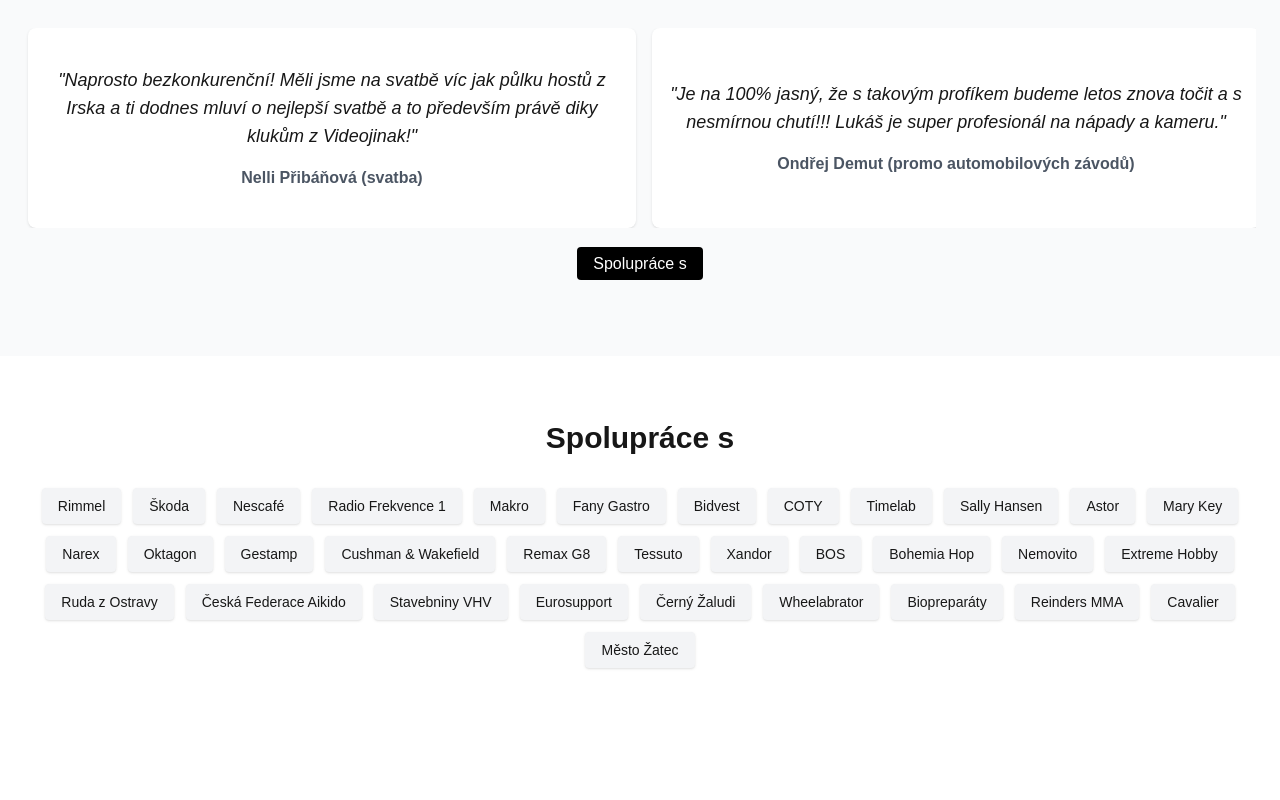
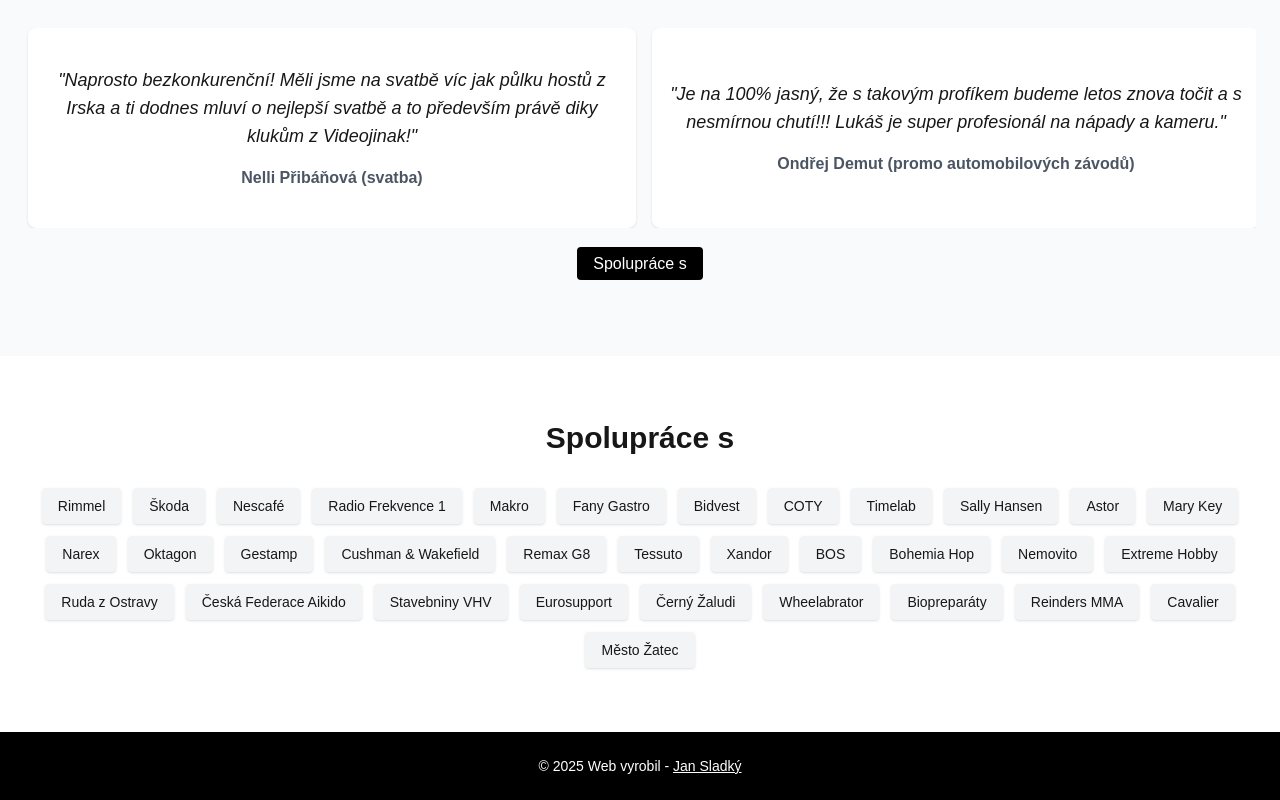
Before and after one commit to JanSladky/videojinak-web, a Next.js app: page / in a window 1280 px wide. Shown: the part 944-1744 px from the top of the page. Before the commit the page ends 1676 px from the top, so only its background shows below. Built offline with nearby package versions, Linux system fonts and the light colour scheme.

Commit message:
Přidání patičky

```diff
--- a/src/app/ClientLayout.tsx
+++ b/src/app/ClientLayout.tsx
@@ -75,6 +75,9 @@
       </header>
 
       <main className={mainClass}>{children}</main>
+       <footer className="text-center text-sm py-6 bg-black text-white">
+        © {new Date().getFullYear()} <span className="">Web vyrobil - </span><a href="https://www.jansladky.eu" target="_blank" className="underline">Jan Sladký</a>
+      </footer>
     </>
   );
 }
```
